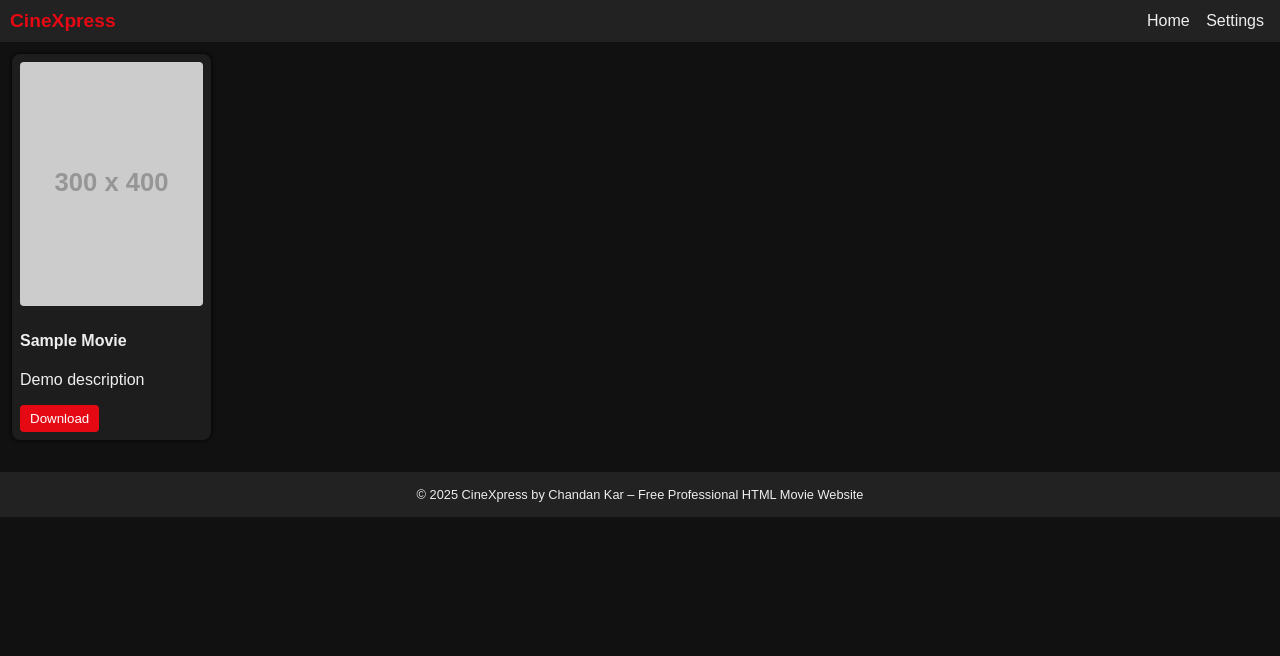
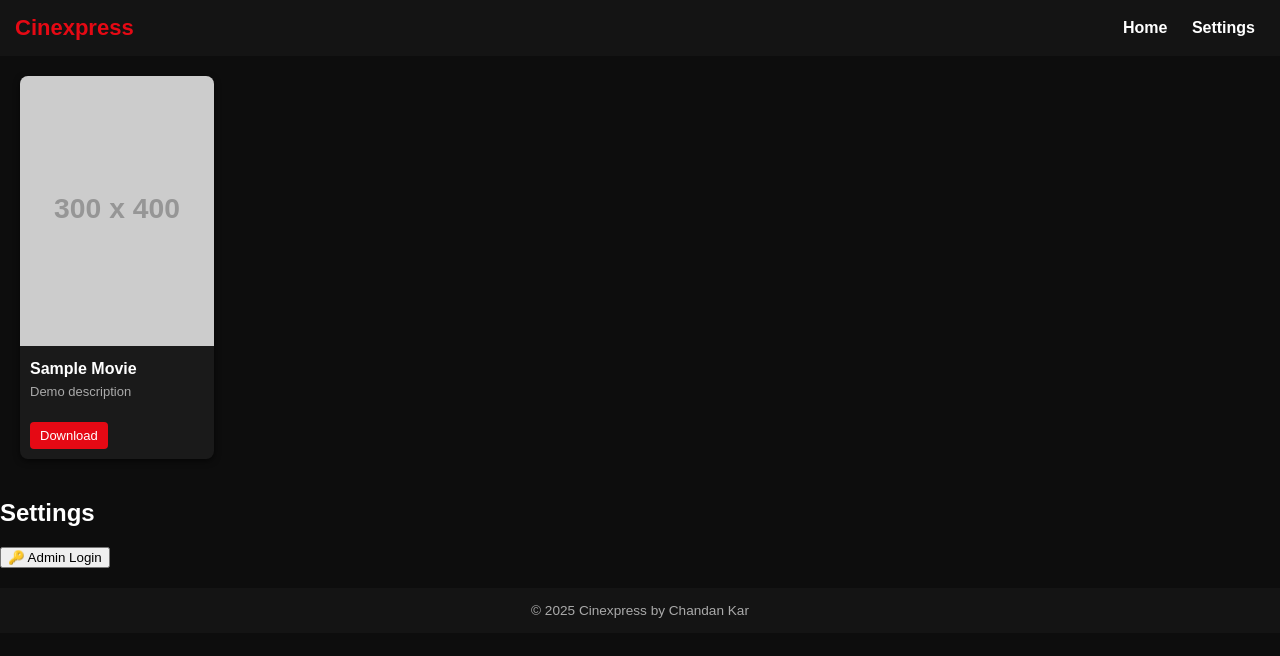
Before and after one commit to chandankar69official/cinexpress, a plain HTML site: page index.html in a window 1280 px wide. Drawn offline with Linux system fonts and the light colour scheme; placeholder pictures from the web are drawn by us.

Commit message:
Update index.html

```diff
--- a/index.html
+++ b/index.html
@@ -3,28 +3,35 @@
 <head>
   <meta charset="UTF-8">
   <meta name="viewport" content="width=device-width, initial-scale=1.0">
-  <title>🎬 CineXpress by Chandan Kar</title>
+  <title>Cinexpress – Movies by Chandan Kar</title>
   <style>
-    body{margin:0;font-family:sans-serif;background:#111;color:#eee}
-    header{background:#222;padding:10px;display:flex;justify-content:space-between;align-items:center}
-    header h1{margin:0;font-size:1.2rem;color:#e50914}
-    nav a{color:#eee;margin:0 6px;text-decoration:none}
-    .grid{display:grid;grid-template-columns:repeat(auto-fill,minmax(180px,1fr));gap:12px;padding:12px}
-    .card{background:#1d1d1d;padding:8px;border-radius:8px;box-shadow:0 0 4px #000}
-    .card img{width:100%;border-radius:4px}
-    footer{text-align:center;padding:15px;background:#222;margin-top:20px;font-size:.8rem}
-    .hidden{display:none}
-    .form{padding:12px;background:#1d1d1d;margin:12px;border-radius:8px}
-    .form input,.form textarea,.form select{width:100%;margin:6px 0;padding:6px;border-radius:4px;border:none}
-    button{background:#e50914;color:#fff;border:none;padding:6px 10px;border-radius:4px;cursor:pointer}
-    table{width:100%;border-collapse:collapse;margin-top:10px}
-    th,td{border:1px solid #444;padding:6px;text-align:left}
-    th{background:#333}
+    body{margin:0;font-family:Arial,Helvetica,sans-serif;background:#0d0d0d;color:#fff;}
+    header{background:#141414;padding:15px;display:flex;justify-content:space-between;align-items:center;position:sticky;top:0;z-index:100;}
+    header h1{margin:0;font-size:22px;color:#e50914;}
+    header nav a{color:#fff;text-decoration:none;margin:0 10px;font-weight:bold;}
+    header nav a:hover{color:#e50914;}
+
+    .grid{display:grid;grid-template-columns:repeat(auto-fill,minmax(180px,1fr));gap:15px;padding:20px;}
+    .card{background:#1a1a1a;border-radius:8px;overflow:hidden;box-shadow:0 2px 6px rgba(0,0,0,0.6);transition:transform .2s;}
+    .card:hover{transform:scale(1.03);}
+    .card img{width:100%;height:270px;object-fit:cover;}
+    .card .info{padding:10px;}
+    .card h4{margin:0 0 6px;font-size:16px;color:#fff;}
+    .card p{margin:0;font-size:13px;color:#aaa;height:30px;overflow:hidden;}
+    .card a{display:inline-block;margin-top:8px;padding:6px 10px;background:#e50914;color:#fff;font-size:13px;border-radius:4px;text-decoration:none;}
+    .card a:hover{background:#b20710;}
+
+    footer{text-align:center;padding:15px;background:#141414;color:#aaa;margin-top:20px;font-size:.85rem;}
+
+    /* Admin Panel */
+    #adminPanel{display:none;background:#1a1a1a;padding:20px;}
+    #adminPanel input,#adminPanel textarea{width:100%;margin:6px 0;padding:8px;border-radius:4px;border:none;}
+    #adminPanel button{background:#e50914;color:#fff;border:none;padding:8px 12px;border-radius:4px;cursor:pointer;}
   </style>
 </head>
 <body>
 <header>
-  <h1>CineXpress</h1>
+  <h1>Cinexpress</h1>
   <nav>
     <a href="#home" onclick="showPage('home')">Home</a>
     <a href="#settings" onclick="showPage('settings')">Settings</a>
@@ -36,32 +43,35 @@
   <section id="settings" class="page hidden">
     <h2>Settings</h2>
     <button onclick="adminLogin()">🔑 Admin Login</button>
-    <div id="adminPanel" class="hidden">
+    <div id="adminPanel">
       <h3>Add Movie</h3>
-      <div class="form">
-        <input id="movieTitle" placeholder="Movie Title">
-        <textarea id="movieDesc" placeholder="Description"></textarea>
-        <input id="movieLink" placeholder="Google Drive Link">
-        <input type="file" id="posterFile" accept="image/*">
-        <button onclick="addMovie()">Add Movie</button>
-      </div>
+      <input id="movieTitle" placeholder="Movie Title">
+      <textarea id="movieDesc" placeholder="Description"></textarea>
+      <input id="movieLink" placeholder="Google Drive Link">
+      <input type="file" id="posterFile" accept="image/*">
+      <button onclick="addMovie()">Add Movie</button>
       <div id="movieTable"></div>
     </div>
   </section>
 </main>
 
 <footer>
-  © 2025 CineXpress by Chandan Kar – Free Professional HTML Movie Website
+  © 2025 Cinexpress by Chandan Kar
 </footer>
 
 <script>
 const KEY_MOVIES="movies_upload";
 let movies=JSON.parse(localStorage.getItem(KEY_MOVIES)||"[]");
-const ADMIN_PASS="admin123";
+const ADMIN_PASS="Bristi@@@";
 let adminUnlocked=false;
 
 function saveAll(){localStorage.setItem(KEY_MOVIES,JSON.stringify(movies));}
-function showPage(id){document.querySelectorAll('.page').forEach(p=>p.classList.add('hidden'));document.getElementById(id).classList.remove('hidden');if(id==='home') renderMovies();if(id==='settings' && adminUnlocked) renderMovieTable();}
+function showPage(id){
+  document.querySelectorAll('.page').forEach(p=>p.classList.add('hidden'));
+  document.getElementById(id).classList.remove('hidden');
+  if(id==='home') renderMovies();
+  if(id==='settings' && adminUnlocked) renderMovieTable();
+}
 
 function renderMovies(){
   const home=document.getElementById('home');
@@ -70,7 +80,13 @@ function renderMovies(){
   movies.forEach(m=>{
     const div=document.createElement('div');
     div.className='card';
-    div.innerHTML=`<img src="${m.poster}"><h4>${m.title}</h4><p>${m.desc||''}</p><a href="${m.link}" target="_blank"><button>Download</button></a>`;
+    div.innerHTML=`
+      <img src="${m.poster}">
+      <div class="info">
+        <h4>${m.title}</h4>
+        <p>${m.desc||''}</p>
+        <a href="${m.link}" target="_blank">Download</a>
+      </div>`;
     grid.appendChild(div);
   });
 }
@@ -79,7 +95,7 @@ function adminLogin(){
   const pass=prompt("Enter admin password:");
   if(pass===ADMIN_PASS){
     adminUnlocked=true;
-    document.getElementById('adminPanel').classList.remove('hidden');
+    document.getElementById('adminPanel').style.display="block";
     renderMovieTable();
   }else{alert("Wrong password!");}
 }
@@ -99,7 +115,6 @@ function addMovie(){
     saveAll();
     renderMovies();
     renderMovieTable();
-    alert("Movie added!");
   };
   reader.readAsDataURL(file);
 }
```
